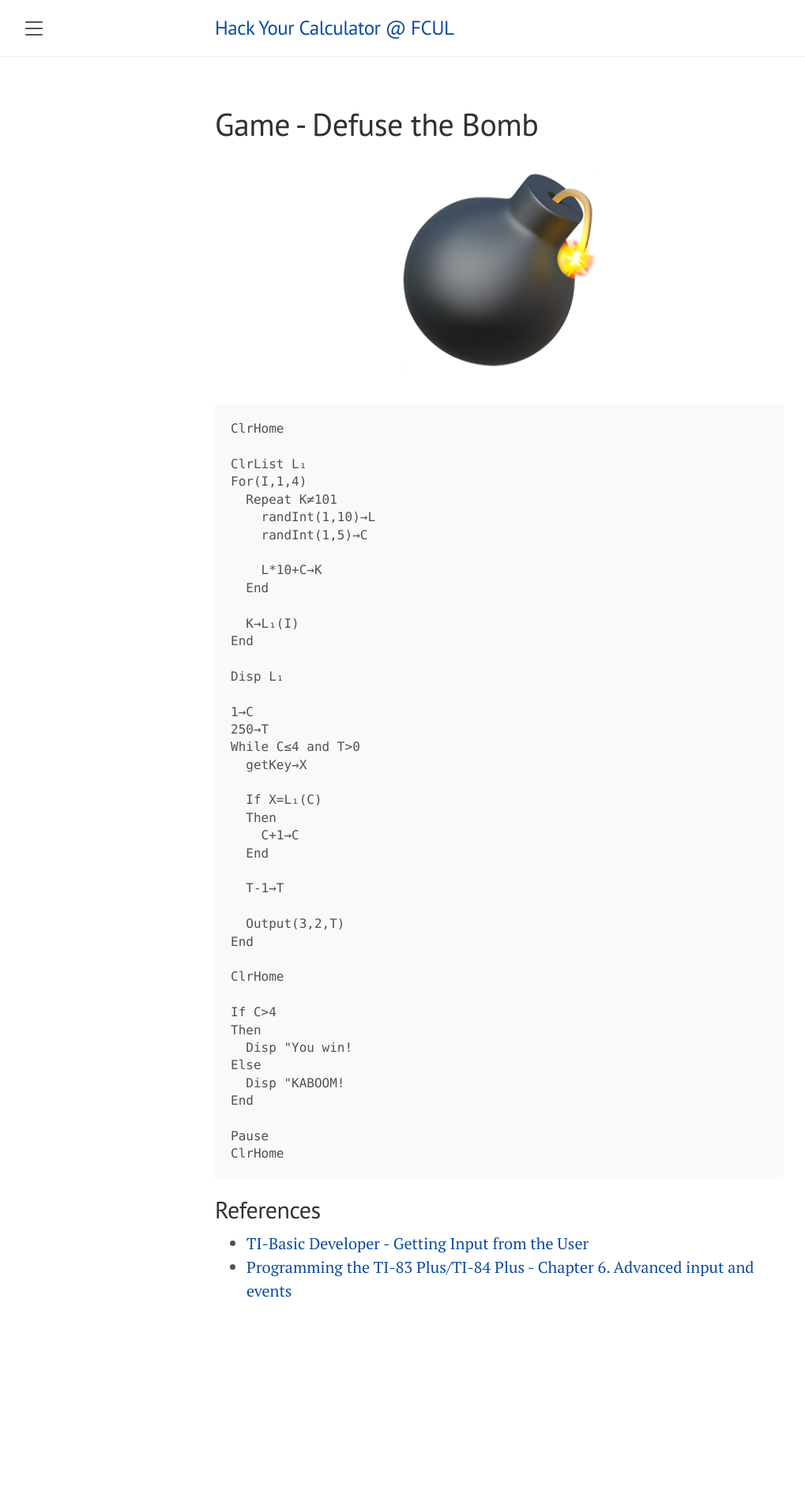
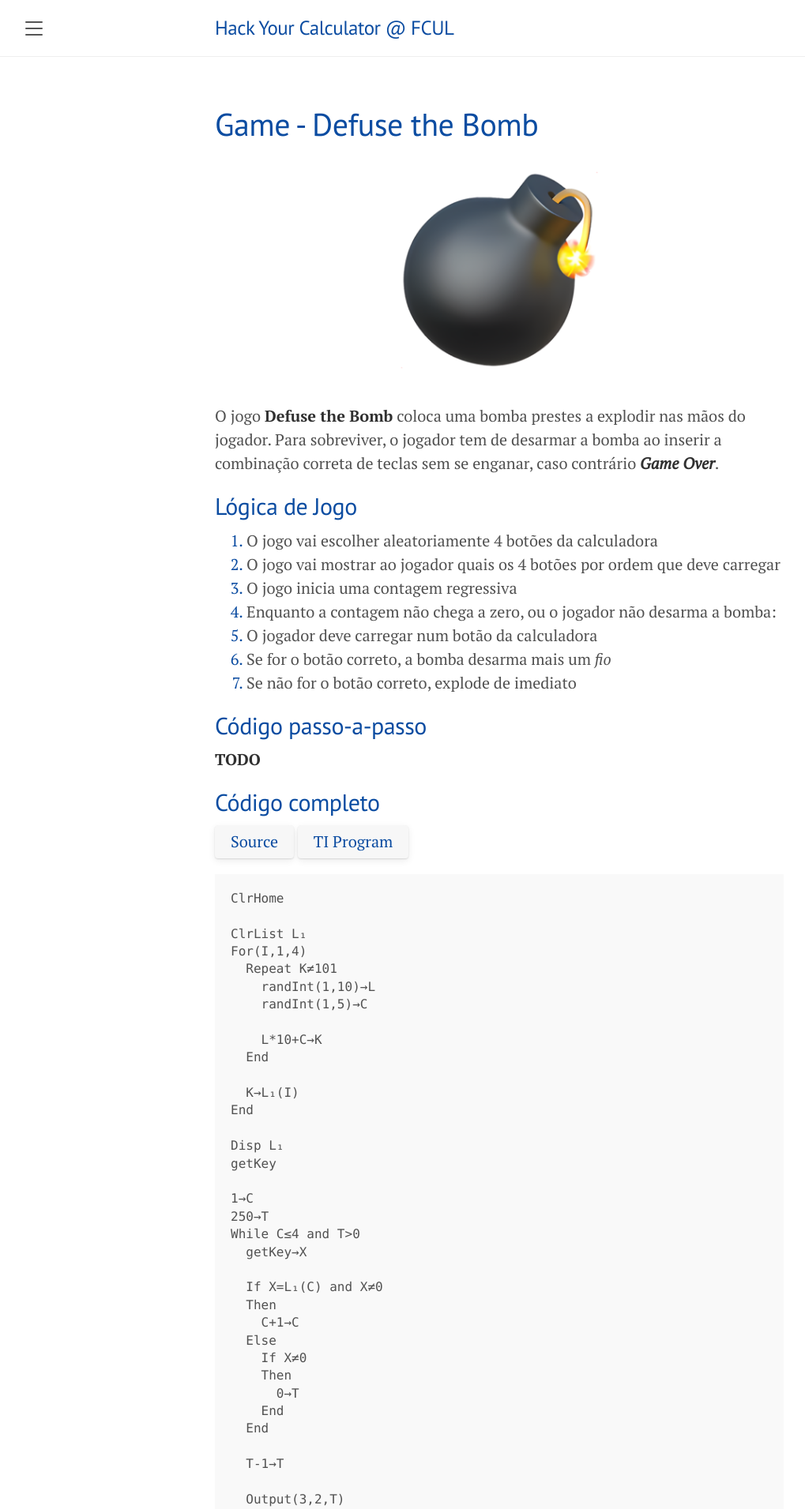
Before and after one commit to diogo-mustachio-barros/hack-your-calculator, a Jekyll site: the page built from pages/defuse.md, in a window 1280 px wide. Shown: the top 1911 px of the page at 79% size, without its empty margins (8-1027 px from the left). Built offline with Jekyll 4.4.1, drawn with Linux system fonts in a browser that asks for light colours; before the commit the page ends 1730 px from its top, so only the background shows below that; some of the changed text lies outside the part shown.

Commit message:
updated defuse, missing

````diff
--- a/pages/defuse.md
+++ b/pages/defuse.md
@@ -7,6 +7,29 @@ title: Game - Defuse the Bomb
 ---
 
 ![bomb](/images/bomb.webp){:height="300px" .centered-image}
+
+O jogo **Defuse the Bomb** coloca uma bomba prestes a explodir nas mãos do jogador. Para
+  sobreviver, o jogador tem de desarmar a bomba ao inserir a combinação correta de teclas
+  sem se enganar, caso contrário ***Game Over***.
+
+## Lógica de Jogo
+
+1. O jogo vai escolher aleatoriamente 4 botões da calculadora
+2. O jogo vai mostrar ao jogador quais os 4 botões por ordem que deve carregar
+3. O jogo inicia uma contagem regressiva
+4. Enquanto a contagem não chega a zero, ou o jogador não desarma a bomba:
+  1. O jogador deve carregar num botão da calculadora
+  2. Se for o botão correto, a bomba desarma mais um *fio*
+  3. Se não for o botão correto, explode de imediato
+
+
+## Código passo-a-passo
+**TODO**
+
+## Código completo
+
+[Source]({{ site.url }}/programs/DEFUSE/DEFUSE.txt){:.btn}
+[TI Program]({{ site.url }}/programs/DEFUSE/DEFUSE.8xp){:.btn}
 
 ```basic
 ClrHome
@@ -24,15 +47,21 @@ For(I,1,4)
 End
 
 Disp L₁
+getKey
 
 1→C
 250→T
 While C≤4 and T>0
   getKey→X
 
-  If X=L₁(C)
+  If X=L₁(C) and X≠0
   Then
     C+1→C
+  Else
+    If X≠0
+    Then
+      0→T
+    End
   End
 
   T-1→T
@@ -53,6 +82,11 @@ Pause
 ClrHome
 ```
 
-## References
+## Referências
+- [TI-Basic Developer - The Home Screen and Its Commands](http://tibasicdev.wikidot.com/homescreen)
+- [TI-Basic Developer - The Output( Command](http://tibasicdev.wikidot.com/output)
+- [TI-Basic Developer - Controlling Program Flow](http://tibasicdev.wikidot.com/controlflow#toc1)
+- [TI-Basic Developer - Operators](http://tibasicdev.wikidot.com/operators)
 - [TI-Basic Developer - Getting Input from the User](http://tibasicdev.wikidot.com/userinput)
+- [TI-Basic Developer - Lists and Their Commands](http://tibasicdev.wikidot.com/lists)
 - [Programming the TI-83 Plus/TI-84 Plus - Chapter 6. Advanced input and events](https://livebook.manning.com/book/programming-the-ti-83-plus-ti-84-plus/chapter-6/69)
--- a/public/css/lanyon.css
+++ b/public/css/lanyon.css
@@ -47,7 +47,7 @@ html {
 h1, h2, h3, h4, h5, h6 {
   font-family: "PT Sans", Helvetica, Arial, sans-serif;
   font-weight: 400;
-  color: #313131;
+  color: #0b4ca1;
   letter-spacing: -.025rem;
 }
 
@@ -311,7 +311,7 @@ a.sidebar-nav-item:focus {
 .page-title,
 .post-title,
 .post-title a {
-  color: #303030;
+  color: #0b4ca1;
 }
 .page-title,
 .post-title {
@@ -563,3 +563,29 @@ a.pagination-item:hover {
     margin: 0 auto;
     display: block;
 }
+
+/* Buttons */
+.btn {
+  display: inline-block;
+  box-sizing: border-box;
+  padding: 0.3em 1em;
+  margin: 0;
+  font-family: inherit;
+  font-size: inherit;
+  font-weight: 500;
+  line-height: 1.5;
+  color: #0b4ca1;
+  text-decoration: none;
+  vertical-align: baseline;
+  cursor: pointer;
+  background-color: #f7f7f7;
+  border-width: 0;
+  border-radius: 4px;
+  box-shadow: 0 1px 2px rgba(0,0,0,0.12), 0 3px 10px rgba(0,0,0,0.08);
+  appearance: none;
+}
+
+/* List items */
+li::marker {
+  color: #0b4ca1;
+}
````
Also changed, not shown: programs/DEFUSE/DEFUSE.txt (+7 -1 lines), 1 other file.
